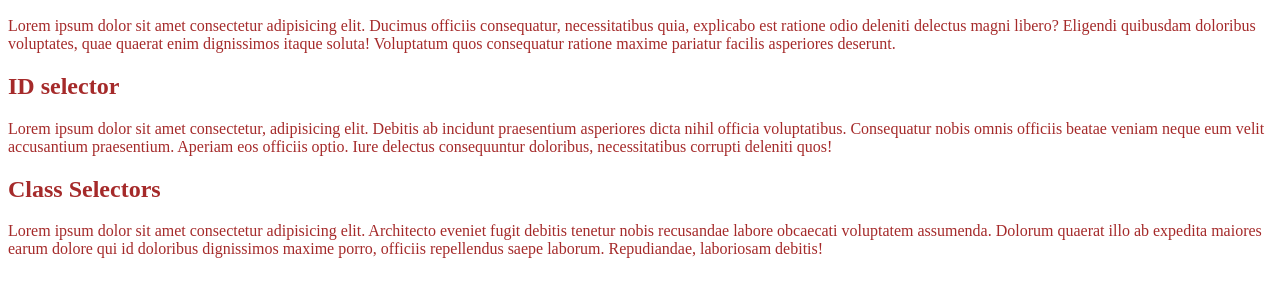
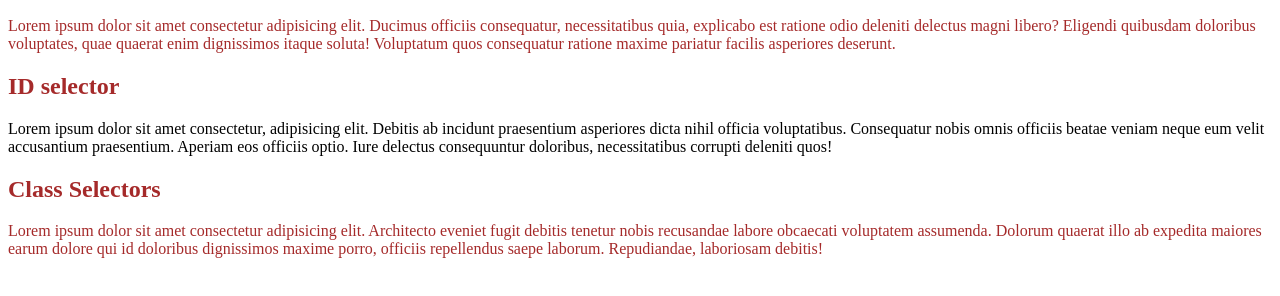
Before and after one commit to SHAIK-GHOUSE1/Mern-stack-daily-practice, a plain HTML site: page CSS/cssSelectors.html in a window 1280 px wide. Shown: the part 110-406 px from the top of the page. Drawn offline with Linux system fonts and the light colour scheme.

Commit message:
selectors

```diff
--- a/CSS/cssSelectors.css
+++ b/CSS/cssSelectors.css
@@ -41,6 +41,6 @@ h2{
     font-family: cursive;
 } */
 
-#pid1,#pid2,.highlighter,h2{
+#pid1,.paragraph,h2{
     color: brown;
 }
--- a/CSS/cssSelectors.html
+++ b/CSS/cssSelectors.html
@@ -26,7 +26,7 @@
         </article>
         <article>
             <h2>ID selector</h2>
-            <p id="pid2" class="highlighter paragraph">Lorem ipsum dolor sit amet consectetur, adipisicing elit. Debitis ab incidunt praesentium asperiores dicta nihil officia voluptatibus. Consequatur nobis omnis officiis beatae veniam neque eum velit accusantium praesentium. Aperiam eos officiis optio. Iure delectus consequuntur doloribus, necessitatibus corrupti deleniti quos!</p>
+            <p id="pid2" class="highlighter" >Lorem ipsum dolor sit amet consectetur, adipisicing elit. Debitis ab incidunt praesentium asperiores dicta nihil officia voluptatibus. Consequatur nobis omnis officiis beatae veniam neque eum velit accusantium praesentium. Aperiam eos officiis optio. Iure delectus consequuntur doloribus, necessitatibus corrupti deleniti quos!</p>
         </article>
         <article>
             <h2>Class Selectors</h2>
```
